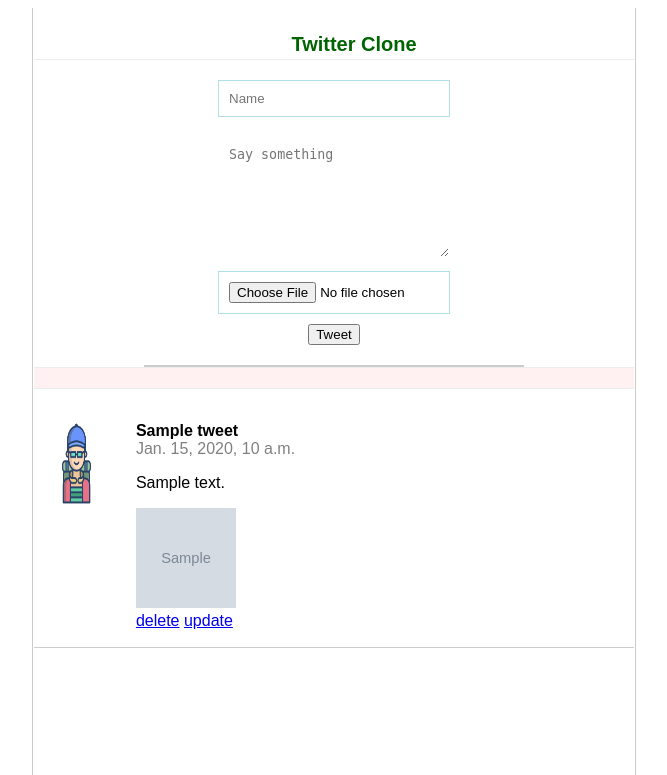
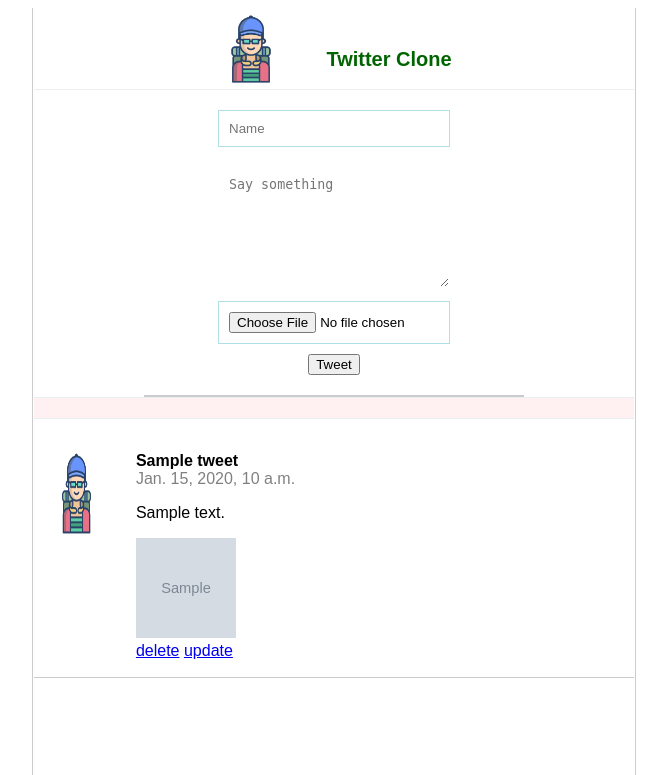
Before and after one commit to Soressa/Twitter_Clone, a Django app: template tweets/templates/tweets.html in a window 1280 px wide. Shown: the top 775 px of the page, without its empty margins (306-973 px from the left). Run offline with Django 3.2, Linux system fonts and the light colour scheme; the template is opened without the code that fills it: most values are stand-ins (such as "Sample title", 1, 10 or a date in 2020); grey boxes marked "Sample" are stand-in pictures.

Commit message:
added html

```diff
--- a/tweets/templates/tweets.html
+++ b/tweets/templates/tweets.html
@@ -4,6 +4,7 @@
 {% block content %}
 <section class="content">
     <section class="main-header">
+        <img src="{% static 'img/tourist.png' %}" width="70" height="70">
         <h1>Twitter Clone</h1>
     </section>
     <section class="tweet_form">
```
